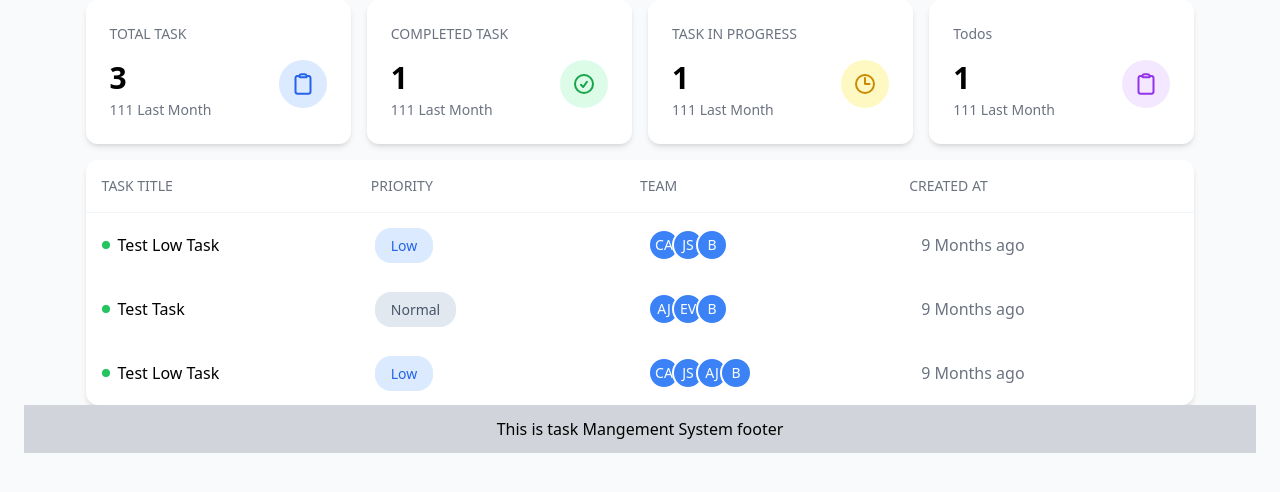
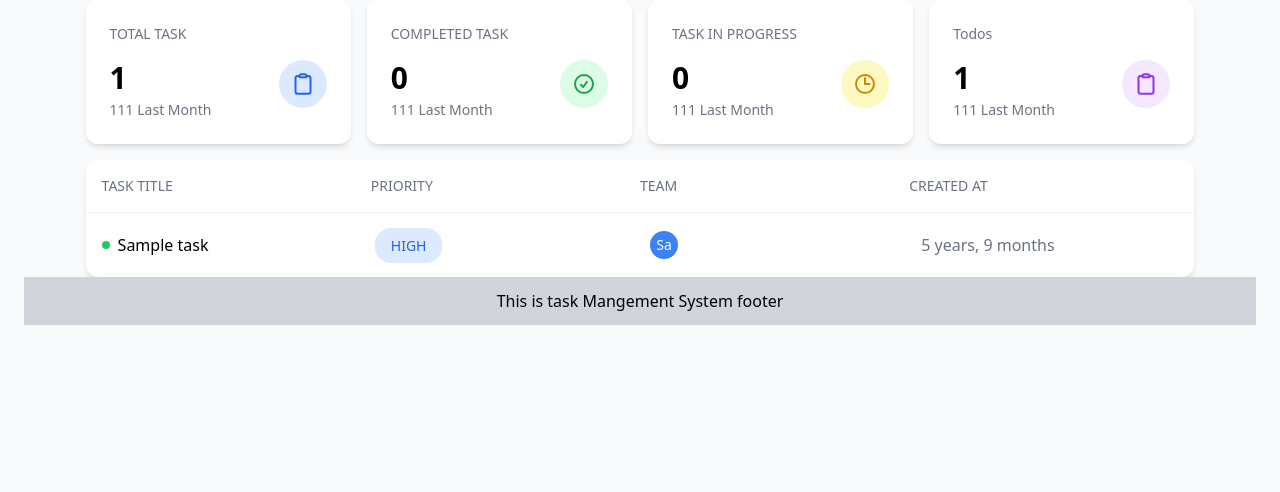
Before and after one commit to tuhinalrakib/django-task-management, a Django app: page /tasks/manager-dashboard/ in a window 1280 px wide. Shown: the part 88-580 px from the top of the page. Run offline with Django 5.2, Linux system fonts and the light colour scheme; tables that the repository leaves empty hold one stand-in row (values such as "Sample post"); some libraries are stand-ins or nearby versions.

Commit message:
ORM study done

```diff
--- a/tasks/models.py
+++ b/tasks/models.py
@@ -4,20 +4,34 @@ from django.db import models
 class Project(models.Model) :
     name = models.CharField(max_length=100)
     start_date = models.DateField()
+    description = models.TextField(blank=True, null=True)
+
+    def __str__(self):
+        return self.name
 
 class Task(models.Model) :
+    STATUS_CHOICES = [
+        ("PENDING", "Pending"),
+        ("INPROGRESS", "In Progress"),
+        ("COMPLETED", "Completed")
+    ]
     project = models.ForeignKey(
         Project,
         on_delete=models.CASCADE,
+        related_name= "project_tasks",
         default=1
         )
     assigned_to = models.ManyToManyField("Employee",related_name= "tasks")
     title = models.CharField(max_length=250)
     description = models.TextField()
     due_date = models.DateField()
+    status = models.CharField(max_length=15,choices=STATUS_CHOICES, default="PENDING")
     is_completed = models.BooleanField(default=False)
     created_at = models.DateTimeField(auto_now_add=True)
     updated_at = models.DateTimeField(auto_now= True)
+
+    def __str__(self):
+        return self.title
 
 class TaskDetails(models.Model) :
     HIGH = "H"
@@ -36,6 +50,10 @@ class TaskDetails(models.Model) :
         )
     assigned_to = models.CharField(max_length=100)
     priority = models.CharField(max_length=1, choices= PRIORITY_OPTIONS, default= LOW)
+    notes = models.TextField(blank=True, null=True)
+
+    def __str__(self):
+        return f"Detail from task {self.task.title}"
 
 class Employee(models.Model) :
     name = models.CharField(max_length=100)
--- a/tasks/templates/dashboard/dashboard.html
+++ b/tasks/templates/dashboard/dashboard.html
@@ -47,7 +47,7 @@
           </h3>
           <div class="flex justify-between items-start">
             <div>
-              <p class="text-3xl font-semibold mb-1">3</p>
+              <p class="text-3xl font-semibold mb-1"> {{total_task}} </p>
               <p class="text-gray-500 text-sm">111 Last Month</p>
             </div>
             <div class="bg-blue-100 p-3 rounded-full">
@@ -76,7 +76,7 @@
           </h3>
           <div class="flex justify-between items-start">
             <div>
-              <p class="text-3xl font-semibold mb-1">1</p>
+              <p class="text-3xl font-semibold mb-1"> {{completed_task}} </p>
               <p class="text-gray-500 text-sm">111 Last Month</p>
             </div>
             <div class="bg-green-100 p-3 rounded-full">
@@ -105,7 +105,7 @@
           </h3>
           <div class="flex justify-between items-start">
             <div>
-              <p class="text-3xl font-semibold mb-1">1</p>
+              <p class="text-3xl font-semibold mb-1">{{in_progress_task}}</p>
               <p class="text-gray-500 text-sm">111 Last Month</p>
             </div>
             <div class="bg-yellow-100 p-3 rounded-full">
@@ -131,7 +131,7 @@
           <h3 class="text-gray-500 text-sm font-medium mb-4">Todos</h3>
           <div class="flex justify-between items-start">
             <div>
-              <p class="text-3xl font-semibold mb-1">1</p>
+              <p class="text-3xl font-semibold mb-1">{{pending_task}}</p>
               <p class="text-gray-500 text-sm">111 Last Month</p>
             </div>
             <div class="bg-purple-100 p-3 rounded-full">
--- a/tasks/templates/dashboard/manager-dashboard.html
+++ b/tasks/templates/dashboard/manager-dashboard.html
@@ -12,76 +12,29 @@
     <!-- Task table items -->
     <div class="divide-y-2 divide-red-500">
       <!-- task 1 -->
-      <div class="grid grid-cols-4 p-4 gap-4 items-center">
+      {% for task in tasks %}
+        <div class="grid grid-cols-4 p-4 gap-4 items-center">
         <div class="flex items-center gap-2">
           <div class="w-2 h-2 bg-green-500 rounded-full"></div>
           <div>
-            <span>Test Low Task</span>
+            <span>{{task.title}}</span>
           </div>
         </div>
         <div>
-          <span class="py-2 px-4 bg-blue-100 text-blue-600 text-sm rounded-2xl">Low</span>
+          <span class="py-2 px-4 bg-blue-100 text-blue-600 text-sm rounded-2xl"> {{task.details.get_priority_display}} </span>
         </div>
         <div>
           <div class="flex -space-x-2">
-            <div class="w-8 h-8 rounded-full bg-blue-500 flex justify-center items-center text-white text-sm border-2 border-white">CA</div>
-            <div class="w-8 h-8 rounded-full bg-blue-500 flex justify-center items-center text-white text-sm border-2 border-white">JS</div>
-            <div class="w-8 h-8 rounded-full bg-blue-500 flex justify-center items-center text-white text-sm border-2 border-white">B</div>
+            {% for emp in task.assigned_to.all %}
+              <div class="w-8 h-8 rounded-full bg-blue-500 flex justify-center items-center text-white text-sm border-2 border-white">{{emp.name|slice:":2"}}</div>
+            {% endfor %}
           </div>
         </div>
         <div>
-          <span class="text-gray-500">9 Months ago</span>
+          <span class="text-gray-500">{{task.created_at | timesince}}</span>
         </div>
       </div>
-    </div>
-    <!-- Task 2 -->
-    <div class="divide-y-2 divide-red-500">
-      <div class="grid grid-cols-4 p-4 gap-4 items-center">
-        <div class="flex items-center gap-2">
-          <div class="w-2 h-2 bg-green-500 rounded-full"></div>
-          <div>
-            <span>Test Task</span>
-          </div>
-        </div>
-        <div>
-          <span class="py-2 px-4 bg-slate-200 text-slate-600 text-sm rounded-2xl">Normal</span>
-        </div>
-        <div>
-          <div class="flex -space-x-2">
-            <div class="w-8 h-8 rounded-full bg-blue-500 flex justify-center items-center text-white text-sm border-2 border-white">AJ</div>
-            <div class="w-8 h-8 rounded-full bg-blue-500 flex justify-center items-center text-white text-sm border-2 border-white">EV</div>
-            <div class="w-8 h-8 rounded-full bg-blue-500 flex justify-center items-center text-white text-sm border-2 border-white">B</div>
-          </div>
-        </div>
-        <div>
-          <span class="text-gray-500">9 Months ago</span>
-        </div>
-      </div>
-    </div>
-    <!-- Task 3 -->
-    <div class="divide-y-2 divide-red-500">
-      <div class="grid grid-cols-4 p-4 gap-4 items-center">
-        <div class="flex items-center gap-2">
-          <div class="w-2 h-2 bg-green-500 rounded-full"></div>
-          <div>
-            <span>Test Low Task</span>
-          </div>
-        </div>
-        <div>
-          <span class="py-2 px-4 bg-blue-100 text-blue-600 text-sm rounded-2xl">Low</span>
-        </div>
-        <div>
-          <div class="flex -space-x-2">
-            <div class="w-8 h-8 rounded-full bg-blue-500 flex justify-center items-center text-white text-sm border-2 border-white">CA</div>
-            <div class="w-8 h-8 rounded-full bg-blue-500 flex justify-center items-center text-white text-sm border-2 border-white">JS</div>
-            <div class="w-8 h-8 rounded-full bg-blue-500 flex justify-center items-center text-white text-sm border-2 border-white">AJ</div>
-            <div class="w-8 h-8 rounded-full bg-blue-500 flex justify-center items-center text-white text-sm border-2 border-white">B</div>
-          </div>
-        </div>
-        <div>
-          <span class="text-gray-500">9 Months ago</span>
-        </div>
-      </div>
+      {% endfor %}
     </div>
   </div>
   {% endblock task %}
--- a/tasks/urls.py
+++ b/tasks/urls.py
@@ -1,10 +1,11 @@
 from django.urls import path
-from tasks.views import dashboard, managerDashboard, userDashboard, test, task_create
+from tasks.views import dashboard, managerDashboard, userDashboard, test, task_create, show_task
 
 urlpatterns = [
     path("dashboard/", dashboard),
     path("manager-dashboard/", managerDashboard),
     path("user-dashboard/", userDashboard),
     path("test/", test),
-    path("task-create/", task_create)
+    path("task-create/", task_create),
+    path("show-task/", show_task)
 ]
--- a/tasks/views.py
+++ b/tasks/views.py
@@ -1,14 +1,32 @@
 from django.shortcuts import render
 from django.http import HttpResponse
 from tasks.forms import TaskForm, TaskModelForm
-from tasks.models import Employee, Task
+from tasks.models import Employee, Task, TaskDetails, Project
+from datetime import date, timedelta
+from django.db.models import Q,Count, Max, Min, Avg
 
 # Create your views here.
 def dashboard(request) :
     return render(request, "dashboard/dashboard.html")
 
 def managerDashboard(request) :
-    return render(request, "dashboard/manager-dashboard.html")
+    tasks = Task.objects.select_related("details").prefetch_related("assigned_to").all()
+
+    #geting Task Count
+    total_task = tasks.count()
+    completed_task = Task.objects.filter(status = "COMPLETED").count()
+    in_progress_task = Task.objects.filter(status = "INPROGRESS").count()
+    pending_task = Task.objects.filter(status = "PENDING").count()
+
+    context = {
+        "tasks" : tasks,
+        "total_task" : total_task,
+        "completed_task" : completed_task,
+        "pending_task" : pending_task,
+        "in_progress_task" : in_progress_task
+    }
+
+    return render(request, "dashboard/manager-dashboard.html",context)
 
 def userDashboard(request) :
     return render(request, "dashboard/user-dashboard.html")
@@ -27,18 +45,16 @@ def task_create(request) :
             # --For Django ModelForm--
             form.save()
             return render(request, "task.html",{"form" : form, "message" : "task added successfully!"})
-            # --for Django Form Data---
-            # data = form.cleaned_data
-            # title = data.get("title")
-            # descriptions = data.get('descriptions')
-            # due_date = data.get("due_date")
-            # assigned_to = data.get("assigned_to")
-            # task = Task.objects.create(title=title,description=descriptions,due_date=due_date)
-            # # Assigned employee to Task
-            # for emp_id in assigned_to :
-            #     employee = Employee.objects.get(id = emp_id)
-            #     task.assigned_to.add(employee)
-            # return HttpResponse("Task Added Sucessfully")
 
     context = {"form" : form}
     return render(request, "task.html" , context)
+
+def show_task(request) :
+    today = date.today()
+    one_week_ago = today - timedelta(days=7)
+    tasks = Task.objects.filter(due_date__lt = one_week_ago)
+
+    return render(request, "show_task.html",
+                  {
+                    "tasks" : tasks
+                })
```
Also changed, not shown: populate_db.py (added, +56 -0 lines), tasks/templates/show_task.html (added, +22 -0 lines), tasks/migrations/0001_initial.py, tasks/migrations/0002_taskdetails.py (deleted), tasks/migrations/0003_project_alter_task_is_completed.py (deleted), tasks/migrations/0004_task_project.py (deleted), tasks/migrations/0005_employee_task_assigned_to.py (deleted), tasks/migrations/0006_alter_taskdetails_task.py (deleted), tasks/migrations/0007_alter_task_assigned_to.py (deleted).
